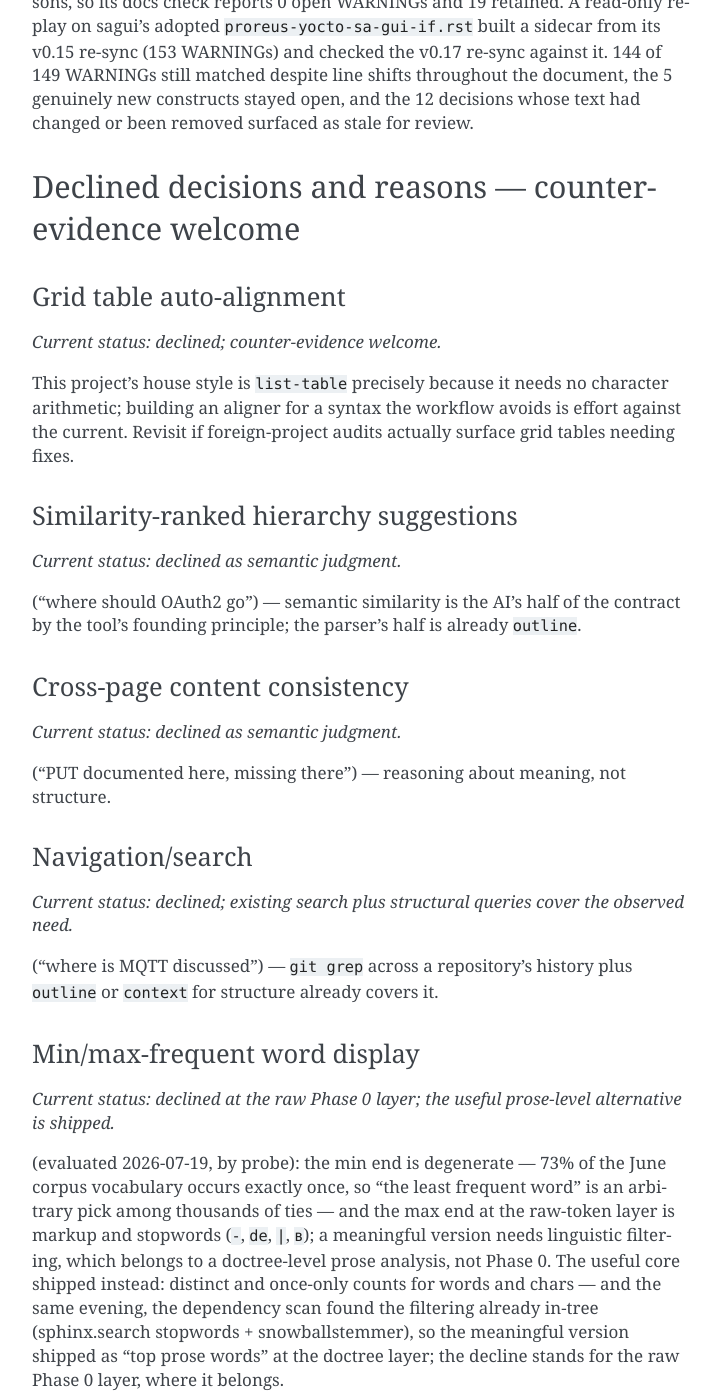
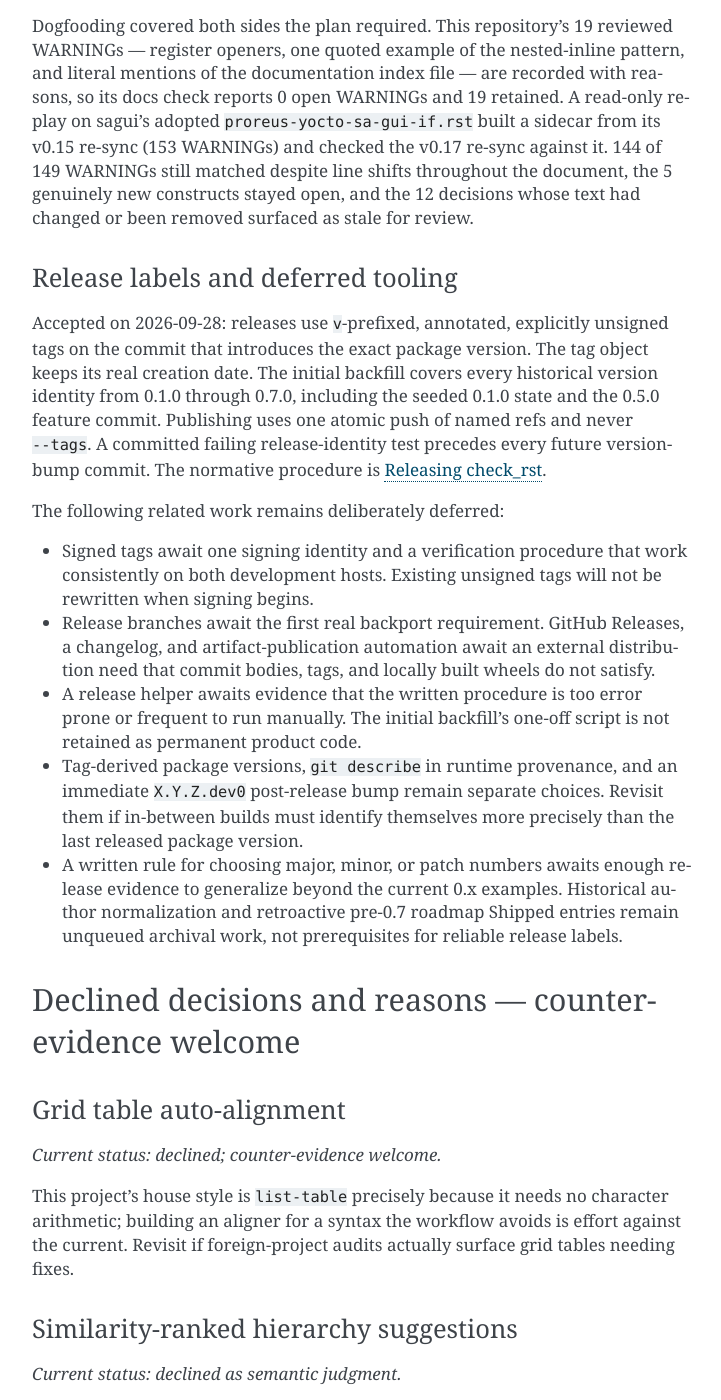
Before and after one commit to dememax/check_rst, a Sphinx documentation site: the page built from docs/roadmap.rst, in a window 1280 px wide and 1400 px high, scrolled down 53886 px. Shown: the whole window, without its empty margins (388-1109 px from the left). Built offline with Sphinx 7.4.7, drawn with Linux system fonts in a browser that asks for light colours; some of the changed text lies outside the part shown.

Commit message:
docs: define release tagging procedure
Record the selected release contract in a dedicated maintainer page and link it from AGENTS.md and the Sphinx toctree. Require a committed RED identity step, annotated explicitly unsigned v-prefixed tags on version-introducing commits, verified tagger identity, and atomic named-ref publication.

Record the initial nine-version backfill boundary and the evidence gates for deferred signing, hosted releases, automation, development provenance, version-number policy, and archival cleanup.

Validation: the three-step check_rst RST loop is clean with only three retained roadmap WARNINGs; 1,867 tests pass with Docutils 0.23; strict mypy passes; git diff --check passes. The available Ruff is 0.16.6, so its required 0.16.9 checks could not run. The Docutils 0.22.4 environment has five pre-existing source-location failures (1,862 pass).

Co-Authored-By: Codex GPT-5 <noreply@openai.com>

```diff
--- a/docs/index.rst
+++ b/docs/index.rst
@@ -22,6 +22,7 @@ and Sphinx documentation.
    example
    rules
    development
+   releasing
    roadmap
    integration
    man/index
--- a/docs/roadmap.rst
+++ b/docs/roadmap.rst
@@ -109,6 +109,9 @@ These entries are intentionally not presented as one uniform priority:
   separates a proven nested table from an ``unlocated-aligned-table`` position.
   Automatic failure dumps stay deferred until a storage, retention, and cleanup
   contract exists (see "Safety boundary after source-model review").
+* Release-process follow-ups — signing, hosted releases, release automation,
+  development-version provenance, and a written version-number policy remain
+  deferred under the evidence gates in "Release labels and deferred tooling".
 
 ==========
 Declined
@@ -2546,6 +2549,40 @@ still matched despite line shifts throughout the document, the 5 genuinely new
 constructs stayed open, and the 12 decisions whose text had changed or been
 removed surfaced as stale for review.
 
+=====================================
+Release labels and deferred tooling
+=====================================
+
+Accepted on 2026-09-28: releases use ``v``-prefixed, annotated, explicitly
+unsigned tags on the commit that introduces the exact package version.  The
+tag object keeps its real creation date.  The initial backfill covers every
+historical version identity from 0.1.0 through 0.7.0, including the seeded
+0.1.0 state and the 0.5.0 feature commit.  Publishing uses one atomic push of
+named refs and never ``--tags``.  A committed failing release-identity test
+precedes every future version-bump commit.  The normative procedure is
+:doc:`releasing`.
+
+The following related work remains deliberately deferred:
+
+* Signed tags await one signing identity and a verification procedure that
+  work consistently on both development hosts.  Existing unsigned tags will
+  not be rewritten when signing begins.
+* Release branches await the first real backport requirement.  GitHub Releases,
+  a changelog, and artifact-publication automation await an external
+  distribution need that commit bodies, tags, and locally built wheels do not
+  satisfy.
+* A release helper awaits evidence that the written procedure is too error
+  prone or frequent to run manually.  The initial backfill's one-off script is
+  not retained as permanent product code.
+* Tag-derived package versions, ``git describe`` in runtime provenance, and an
+  immediate ``X.Y.Z.dev0`` post-release bump remain separate choices.  Revisit
+  them if in-between builds must identify themselves more precisely than the
+  last released package version.
+* A written rule for choosing major, minor, or patch numbers awaits enough
+  release evidence to generalize beyond the current 0.x examples.  Historical
+  author normalization and retroactive pre-0.7 roadmap Shipped entries remain
+  unqueued archival work, not prerequisites for reliable release labels.
+
 ***********************************************************
 Declined decisions and reasons — counter-evidence welcome
 ***********************************************************
```
Also changed, not shown: AGENTS.md (+6 -0 lines), docs/releasing.rst (added, +138 -0 lines).
